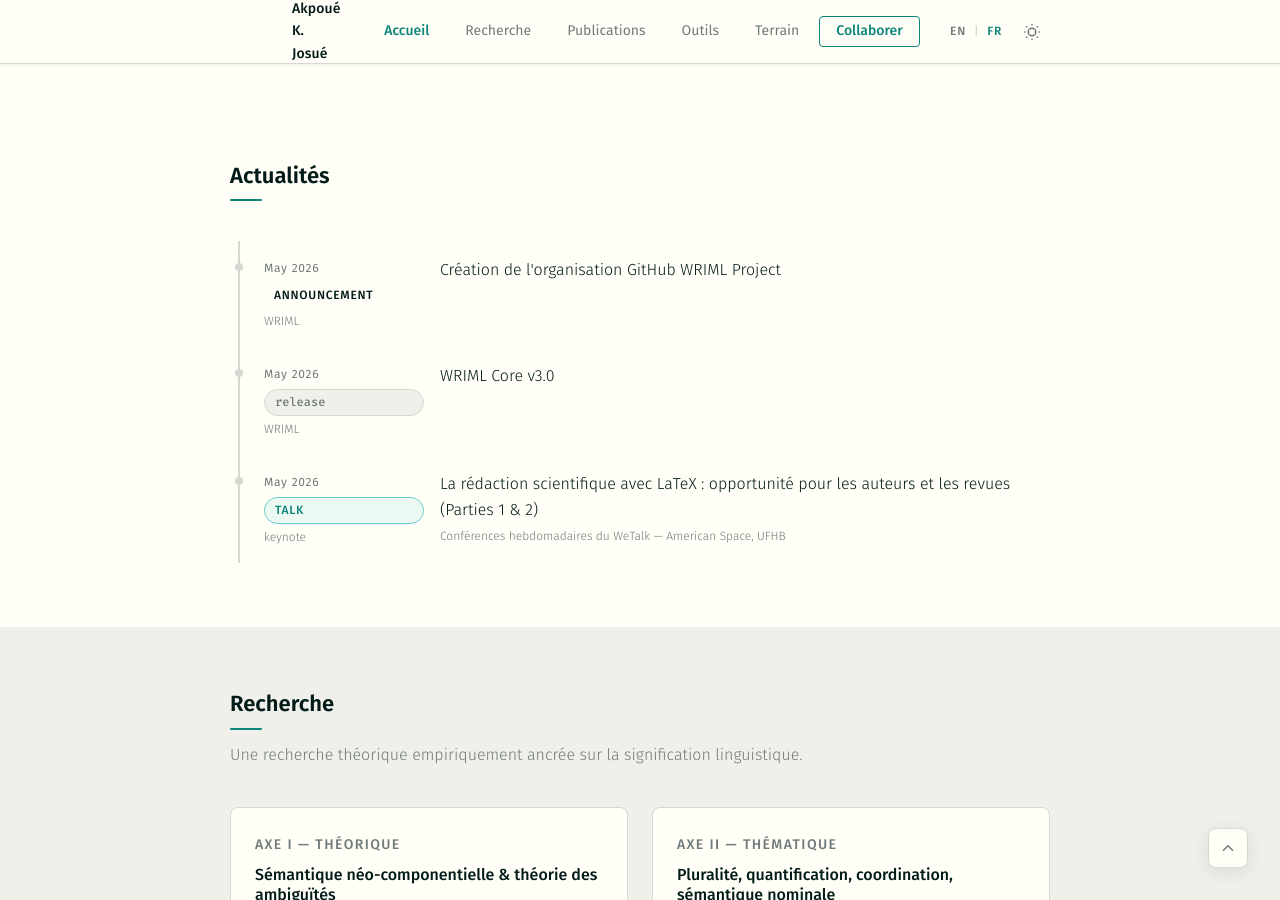
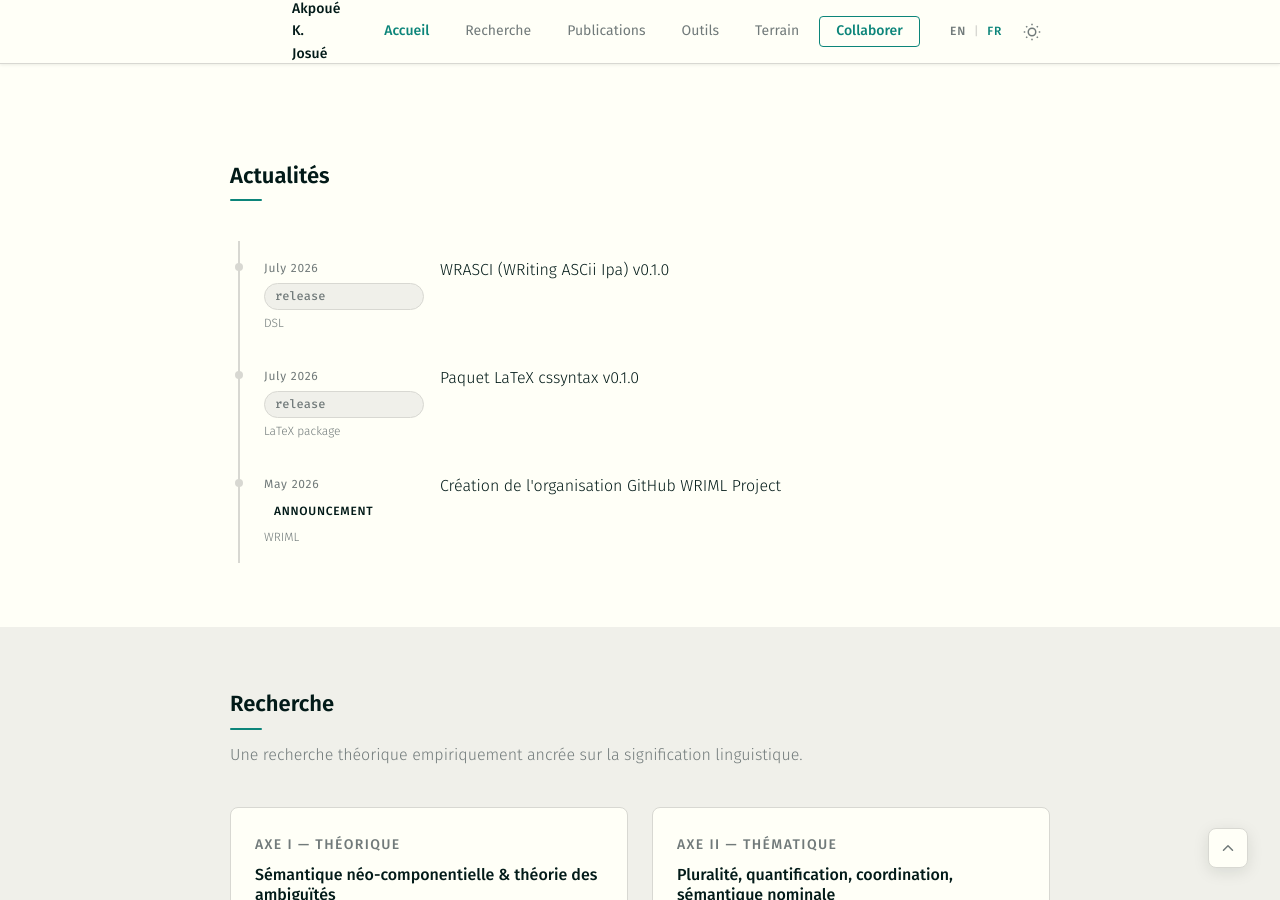
Before and after one commit to kjosueakpoue/kjosueakpoue.github.io, a Jekyll site: the page built from fr/index.html, in a window 1280 px wide and 900 px high, scrolled down 801 px. Built offline with Jekyll 4.4.1, drawn with Linux system fonts in a browser that asks for light colours.

Commit message:
Add news entries for WRASCI and cssyntax releases

```diff
--- a/_data/news.yml
+++ b/_data/news.yml
@@ -6,6 +6,26 @@
 # Pour ajouter une entrée : copier un bloc, modifier les champs
 # Les 3 premières entrées s'affichent sur la homepage
 # ============================================================
+
+- id: news_wrasci_v0-1-0_2026
+  year: 2026
+  month: "July"
+  type: release
+  class: DSL
+  title:
+    en: "WRASCI (WRiting ASCii Ipa) v0.1.0"
+    fr: "WRASCI (WRiting ASCii Ipa) v0.1.0"
+  url: "https://github.com/wriml/wrasci/releases/tag/v1.0.0"
+
+- id: news_cssyntax_v0-1-0_2026
+  year: 2026
+  month: "July"
+  type: release
+  class: LaTeX package
+  title:
+    en: "cssyntax LaTeX Package v0.1.0"
+    fr: "Paquet LaTeX cssyntax v0.1.0"
+  url: "https://github.com/dbjoshua/cssyntax/releases/tag/v0.1.0"
 
 - id: news_wriml_org_2026
   year: 2026
```
